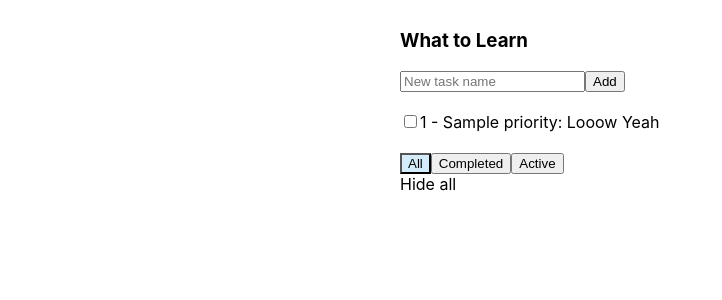
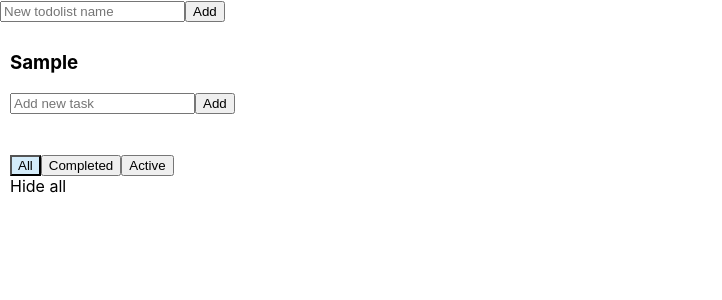
Before and after one commit to alexgitrepo/todoListRefactor, a React (Create React App) app: page / in a window 1280 px wide. Both pictures are taken after typing "Sample" into the empty fields and a click on the button "Add". Shown: the top 300 px of the page, without its empty margins (0-722 px from the left). Built offline with nearby package versions, Linux system fonts and the light colour scheme.

Commit message:
Done 7 after some surgery

```diff
--- a/src/App.css
+++ b/src/App.css
@@ -3,7 +3,7 @@
 }
 
 .todoList {
-  width: 500px;
+  width: 400px;
   margin: 0 auto;
 }
 
@@ -19,3 +19,7 @@
 }
 .inputErrorStyle{border:red solid 2px}
 .taskChecked {opacity: 0.4}
+.todoLists{
+  display: flex;
+  flex-wrap:wrap;
+}
--- a/src/App.js
+++ b/src/App.js
@@ -3,75 +3,44 @@ import './App.css';
 import TodoListHeader from "./TodoListHeader";
 import TodoListTasks from "./TodoListTasks";
 import TodoListFooter from "./TodoListFooter";
+import TodoList from "./TodoList";
+import ItemInput from "./ItemInput";
 
 class App extends React.Component {
     componentDidMount() {
-        let state = localStorage.getItem("todoListState")
+        let state = localStorage.getItem("AppState")
         let savedState = JSON.parse(state)
         this.setState({...savedState})
     }
 
     state = {
-        tasks: [],
-        filterValue: "ALL"
+        todoLists: [],
+        toDoListId: 0
     }
-    taskId = 0
+
     saveStateToLocalStorage = () => {
         let stateCopy = JSON.stringify(this.state)
-        localStorage.setItem("todoListState", stateCopy)
+        localStorage.setItem("AppState", stateCopy)
     }
-    changeTaskName = (newTaskName, task) => {
-        let newTasksArray = this.state.tasks.map(item => {
-            if (item === task) {
-                return {...item, taskName: newTaskName}
-            } else {
-                return item
-            }
-        })
-        this.setState({...this.state, tasks: [...newTasksArray]}, this.saveStateToLocalStorage)
+    addNewToDoList = (todoListTitle) => {
+        let newTodoListId = this.state.toDoListId++
+        const newTodoList = {todoLisTitle: todoListTitle, toDoListId:newTodoListId}
+        this.setState({
+            ...this.state,
+            todoLists: [...this.state.todoLists, newTodoList],
+            todoListId: newTodoListId
+        }, this.saveStateToLocalStorage)
 
     }
 
-    addNewTask = (newTaskTextFromInput) => {
-        let newTask = { type: "checkbox",
-            checked: false,
-            taskName: newTaskTextFromInput,
-            priority: "priority: Looow Yeah",
-            taskId:++this.taskId
-        }
-        this.setState({...this.state, tasks: [...this.state.tasks, newTask]}, this.saveStateToLocalStorage)
-
-
-    }
-    changeFilterValue = (newFilterValue) => {
-        this.setState({...this.state, filterValue: newFilterValue}, this.saveStateToLocalStorage
-        )
-
-
-    }
-    onChangeInputValue = (newCheckInputValue, currentTask) => {
-        let newTasksArray = this.state.tasks.map(item => {
-            if (item !== currentTask) {
-                return item
-            } else {
-                return {...item, checked: newCheckInputValue}
-            }
-        })
-        this.setState({...this.state, tasks: [...newTasksArray]}, this.saveStateToLocalStorage)
-    }
-
-
     render = () => {
-        let filteredTasks = (this.state.filterValue === "ALL") ? this.state.tasks : (this.state.filterValue === "Active") ?
-            this.state.tasks.filter(item => item.checked === false) : this.state.filterValue === "Completed" ? this.state.tasks.filter(item => item.checked === true) : ''
-
+        let todoLists = this.state.todoLists.map((item) => <TodoList title={item.todoLisTitle} placeholder={"Add new task"}
+                                                                     todoListId={item.toDoListId}/>)
         return (
             <div className="App">
-                <div className="todoList">
-                    <TodoListHeader addNewTask={this.addNewTask}/>
-                    <TodoListTasks onChangeInputValue={this.onChangeInputValue} changeTaskName={this.changeTaskName}
-                                   tasks={filteredTasks}/>
-                    <TodoListFooter changeFilterValue={this.changeFilterValue} filterValue={this.state.filterValue}/>
+                <ItemInput addItem={this.addNewToDoList} placeholder={"New todolist name"}/>
+                <div className="todoLists">
+                    {todoLists}
                 </div>
             </div>
         );
--- /dev/null
+++ b/src/ItemInput.js
@@ -0,0 +1,35 @@
+import React from 'react';
+import './App.css';
+
+class ItemInput extends React.Component {
+    state = {
+        inputValue: '',
+        inputErrorStyle: false
+    }
+    inputOnChange = (e) => {
+        this.setState({inputValue: e.target.value})
+        this.setState({inputErrorStyle: false})
+    }
+    addNewItem = (e) => {
+        if (this.state.inputValue === '') {
+            this.setState({inputErrorStyle: true})
+        } else {
+            this.props.addItem(this.state.inputValue);
+            this.setState({inputValue: ""})
+            this.setState({inputErrorStyle: false})
+        }
+
+    }
+
+    render = () => {
+        return (<div className="todoList-newTaskForm">
+                <input className={this.state.inputErrorStyle ? "inputErrorStyle" : ""} onChange={this.inputOnChange}
+                       value={this.state.inputValue} type="text" placeholder={this.props.placeholder}/>
+                <button onClick={this.addNewItem}>Add</button>
+            </div>
+
+        );
+    }
+}
+
+export default ItemInput;
--- /dev/null
+++ b/src/TodoList.jsx
@@ -0,0 +1,82 @@
+import React from 'react';
+import './App.css';
+import TodoListHeader from "./TodoListHeader";
+import TodoListTasks from "./TodoListTasks";
+import TodoListFooter from "./TodoListFooter";
+
+class TodoList extends React.Component {
+    componentDidMount() {
+
+        let state = localStorage.getItem(this.props.todoListId)
+        let savedState = JSON.parse(state)
+        this.setState({...savedState})
+    }
+
+    state = {
+        tasks: [],
+        filterValue: "ALL"
+    }
+    taskId = 0
+    saveStateToLocalStorage = () => {
+        let stateCopy = JSON.stringify(this.state)
+        localStorage.setItem(this.props.todoListId, stateCopy)
+    }
+    changeTaskName = (newTaskName, task) => {
+        let newTasksArray = this.state.tasks.map(item => {
+            if (item === task) {
+                return {...item, taskName: newTaskName}
+            } else {
+                return item
+            }
+        })
+        this.setState({...this.state, tasks: [...newTasksArray]}, this.saveStateToLocalStorage)
+
+    }
+
+    addNewTask = (newTaskTextFromInput) => {
+        let newTask = { type: "checkbox",
+            checked: false,
+            taskName: newTaskTextFromInput,
+            priority: "priority: Looow Yeah",
+            taskId:++this.taskId
+        }
+        this.setState({...this.state, tasks: [...this.state.tasks, newTask]}, this.saveStateToLocalStorage)
+
+
+    }
+    changeFilterValue = (newFilterValue) => {
+        this.setState({...this.state, filterValue: newFilterValue}, this.saveStateToLocalStorage
+        )
+
+
+    }
+    onChangeInputValue = (newCheckInputValue, currentTask) => {
+        let newTasksArray = this.state.tasks.map(item => {
+            if (item !== currentTask) {
+                return item
+            } else {
+                return {...item, checked: newCheckInputValue}
+            }
+        })
+        this.setState({...this.state, tasks: [...newTasksArray]}, this.saveStateToLocalStorage)
+    }
+
+
+    render = () => {
+        let filteredTasks = (this.state.filterValue === "ALL") ? this.state.tasks : (this.state.filterValue === "Active") ?
+            this.state.tasks.filter(item => item.checked === false) : this.state.filterValue === "Completed" ? this.state.tasks.filter(item => item.checked === true) : ''
+
+        return (
+            <div className="App">
+                <div className="todoList">
+                    <TodoListHeader placeholder={this.props.placeholder} title={this.props.title} addNewTask={this.addNewTask}/>
+                    <TodoListTasks onChangeInputValue={this.onChangeInputValue} changeTaskName={this.changeTaskName}
+                                   tasks={filteredTasks}/>
+                    <TodoListFooter changeFilterValue={this.changeFilterValue} filterValue={this.state.filterValue}/>
+                </div>
+            </div>
+        );
+    }
+}
+
+export default TodoList;
--- a/src/TodoListHeader.js
+++ b/src/TodoListHeader.js
@@ -1,35 +1,13 @@
 import React from 'react';
 import './App.css';
+import ItemInput from "./ItemInput";
 
 class TodoListHeader extends React.Component {
-    state = {
-        inputValue: '',
-        inputErrorStyle: false
-    }
-    inputOnChange = (e) => {
-        this.setState({inputValue: e.target.value})
-        this.setState({inputErrorStyle: false})
-    }
-    addNewTask = (e) => {
-        if (this.state.inputValue === '') {
-            this.setState({inputErrorStyle: true})
-        } else {
-            this.props.addNewTask(this.state.inputValue);
-            this.setState({inputValue: ""})
-            this.setState({inputErrorStyle: false})
-        }
-
-    }
-
     render = () => {
         return (
             <div className="todoList-header">
-                <h3 className="todoList-header__title">What to Learn</h3>
-                <div className="todoList-newTaskForm">
-                    <input className={this.state.inputErrorStyle ? "inputErrorStyle" : ""} onChange={this.inputOnChange}
-                           value={this.state.inputValue} type="text" placeholder="New task name"/>
-                    <button onClick={this.addNewTask}>Add</button>
-                </div>
+                <h3 className="todoList-header__title">{this.props.title}</h3>
+                <ItemInput placeholder={this.props.placeholder} addItem={this.props.addNewTask} className="todoList-newTaskForm"/>
             </div>
         );
     }
```
